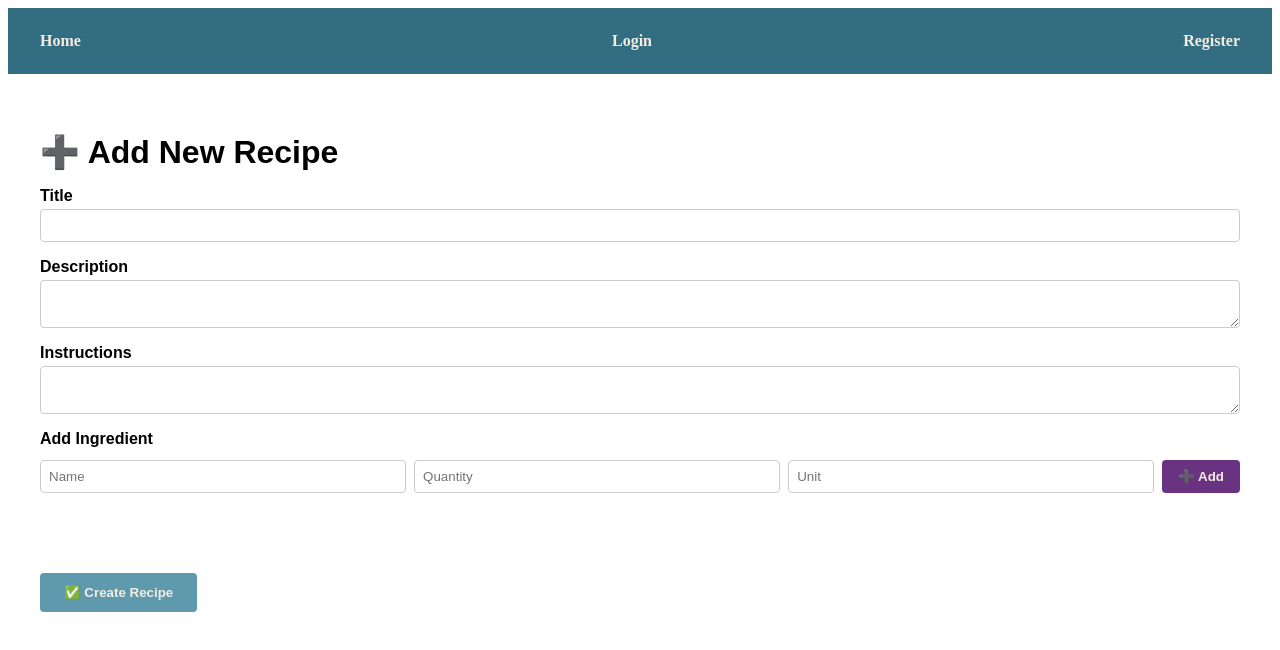
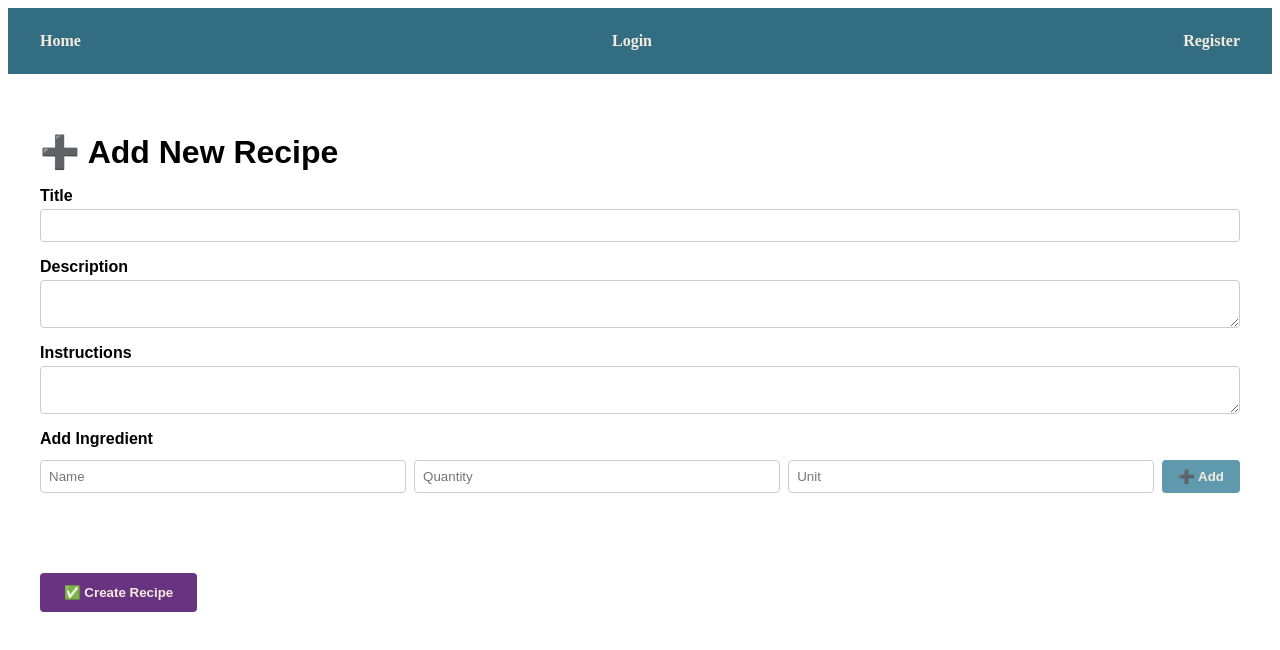
Before and after one commit to cmellor00/Whiskr.Front, a React (Vite) app: page /addRecipe in a window 1280 px wide. In both pictures the pointer is over the button "➕ Add". Shown: the top 650 px of the page. Built offline with nearby package versions, Linux system fonts and the light colour scheme.

Commit message:
updated button colors

```diff
--- a/src/Styles/addRecipe.css
+++ b/src/Styles/addRecipe.css
@@ -34,7 +34,7 @@
 }
 
 .ingredient-inputs button {
-    background-color: #5F99AE;
+    background-color: #693382;
 
     border-radius: 4px;
     padding: 0.5rem 1rem;
@@ -42,7 +42,7 @@
 }
 
 .ingredient-inputs button:hover {
-    background-color: #693382;
+    background-color: #5F99AE;
 }
 
 .ingredient-list {
@@ -55,7 +55,7 @@
 }
 
 .form-actions button {
-    background-color: #5F99AE;
+    background-color: #693382;
 
     border-radius: 4px;
     padding: 0.75rem 1.5rem;
@@ -63,5 +63,5 @@
 }
 
 .form-actions button:hover {
-    background-color: #693382;
+    background-color: #5F99AE;
 }
--- a/src/Styles/pantry.css
+++ b/src/Styles/pantry.css
@@ -15,14 +15,14 @@
 }
 
 .pantry-form button {
-    background-color: #5F99AE;
+    background-color: #693382;
     padding: 0.5rem 1rem;
     border-radius: 4px;
     cursor: pointer;
 }
 
 .pantry-form button:hover {
-    background-color: #86efac;
+    background-color: #5F99AE;
 }
 
 .pantry-item {
```
